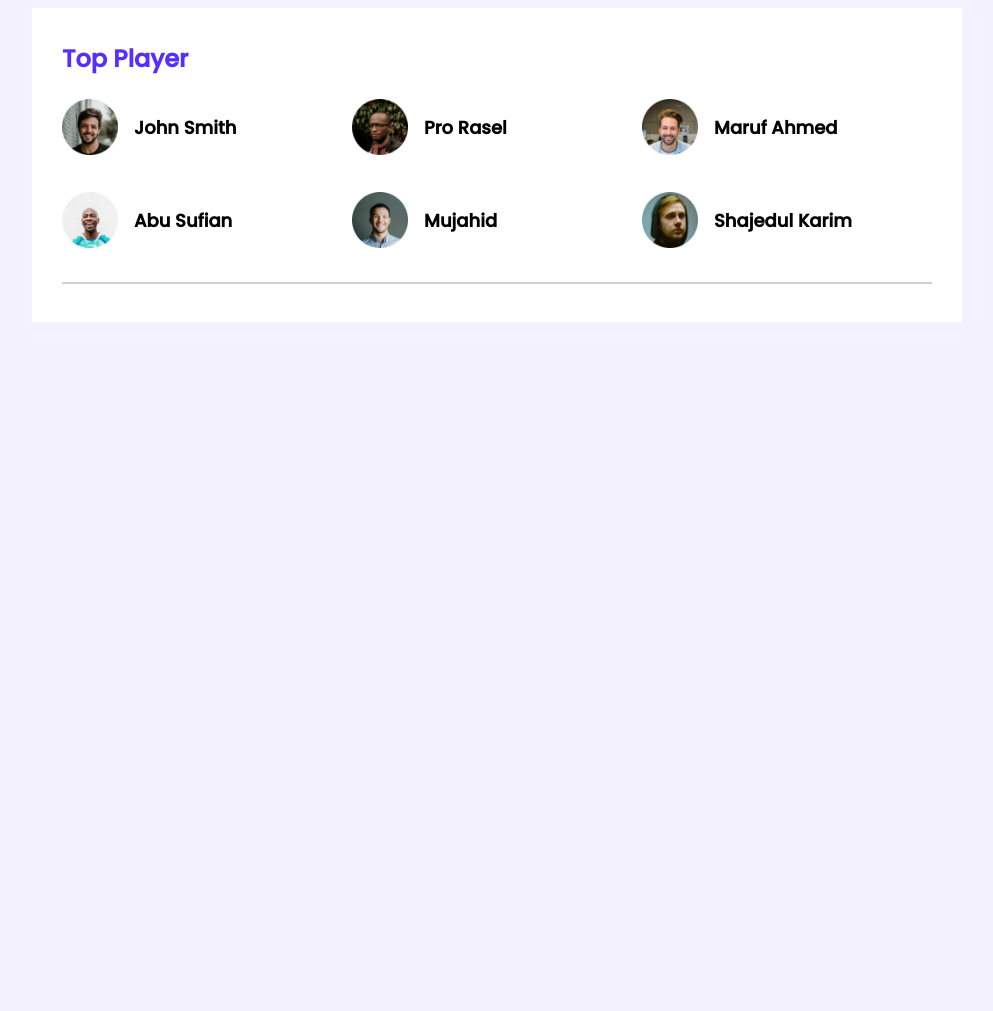
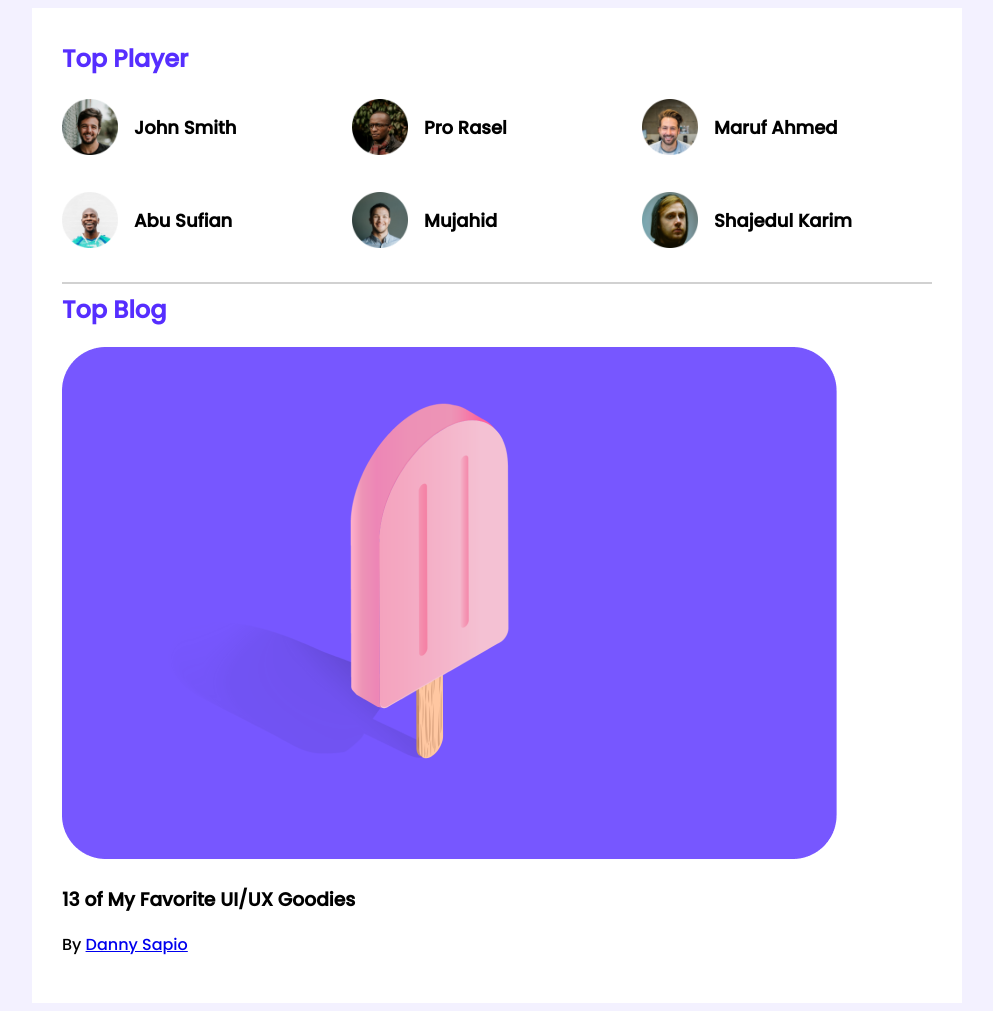
Before and after one commit to 100galib/leader-board-css3, a plain HTML site: page index.html in a window 1280 px wide. Shown: the whole page, without its empty margins (143-1136 px from the left). Before the commit the page ends 800 px from the top, so only its background shows below. Drawn offline with Linux system fonts and the light colour scheme.

Commit message:
Second Commit

```diff
--- a/index.html
+++ b/index.html
@@ -45,6 +45,21 @@
                 </div>
             </div>
             <hr>
+            <div class="top-blogs">
+                <h2 class="top-section">Top Blog</h2>
+                <div class="blogs">
+                    <article class="blog">
+                        <div class="tharmbril">
+                            <img src="images/blogs/blog-1.png" alt="Blog_01">
+                        </div>
+                        <div class="blog-info">
+                            <h3 class="blog-title">13 of My Favorite
+                                UI/UX Goodies</h3>
+                            <p class="blog-author">By <a href="#">Danny Sapio</a></p>
+                        </div>
+                    </article>
+                </div>
+            </div>
         </section>
     </main>
 </body>
```
